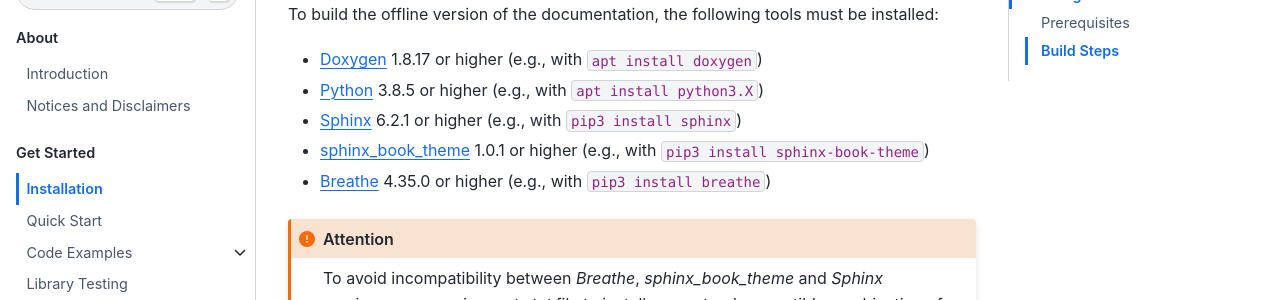
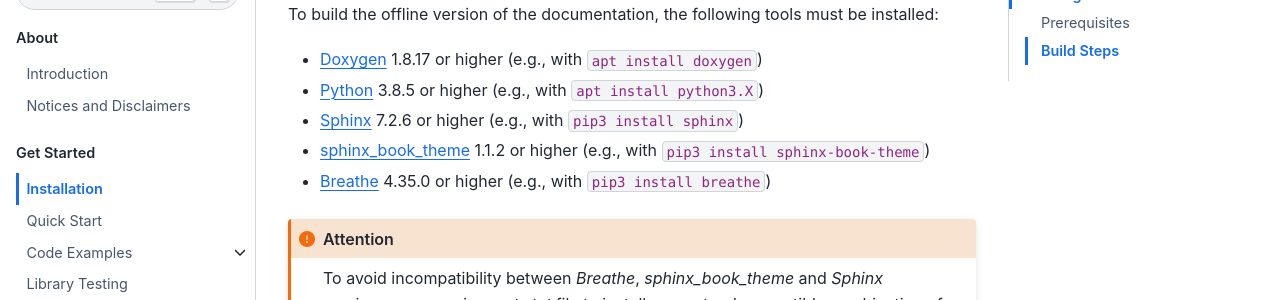
Before and after one commit to intel/qpl, a Sphinx documentation site: the page built from doc/source/documentation/get_started_docs/installation.rst, in a window 1280 px wide and 900 px high, scrolled down 6600 px. Shown: the part 150-450 px from the top of the window. Built offline with Sphinx 7.4.7 and the Sphinx Book theme 1.1.4, drawn with Linux system fonts in a browser that asks for light colours.

Commit message:
[doc] Update requirements.txt to the latest available "sphinx" and "sphinx-book-theme" versions (#859)

```diff
--- a/doc/requirements.txt
+++ b/doc/requirements.txt
@@ -5,5 +5,5 @@
 # ==========================================================================
 
 breathe==4.35.0
-Sphinx==6.2.1
-sphinx-book-theme==1.0.1
+Sphinx==7.2.6
+sphinx-book-theme==1.1.2
--- a/doc/source/documentation/get_started_docs/installation.rst
+++ b/doc/source/documentation/get_started_docs/installation.rst
@@ -301,8 +301,8 @@
 
 - `Doxygen <https://www.doxygen.nl/index.html>`__ 1.8.17 or higher (e.g., with ``apt install doxygen``)
 - `Python <https://www.python.org/>`__ 3.8.5 or higher (e.g., with ``apt install python3.X``)
-- `Sphinx <https://www.sphinx-doc.org/en/master/>`__ 6.2.1 or higher (e.g., with ``pip3 install sphinx``)
-- `sphinx_book_theme <https://executablebooks.org/en/latest/>`__ 1.0.1 or higher (e.g., with ``pip3 install sphinx-book-theme``)
+- `Sphinx <https://www.sphinx-doc.org/en/master/>`__ 7.2.6 or higher (e.g., with ``pip3 install sphinx``)
+- `sphinx_book_theme <https://executablebooks.org/en/latest/>`__ 1.1.2 or higher (e.g., with ``pip3 install sphinx-book-theme``)
 - `Breathe <https://breathe.readthedocs.io/en/latest/>`__ 4.35.0 or higher (e.g., with ``pip3 install breathe``)
 
 .. attention::
```
